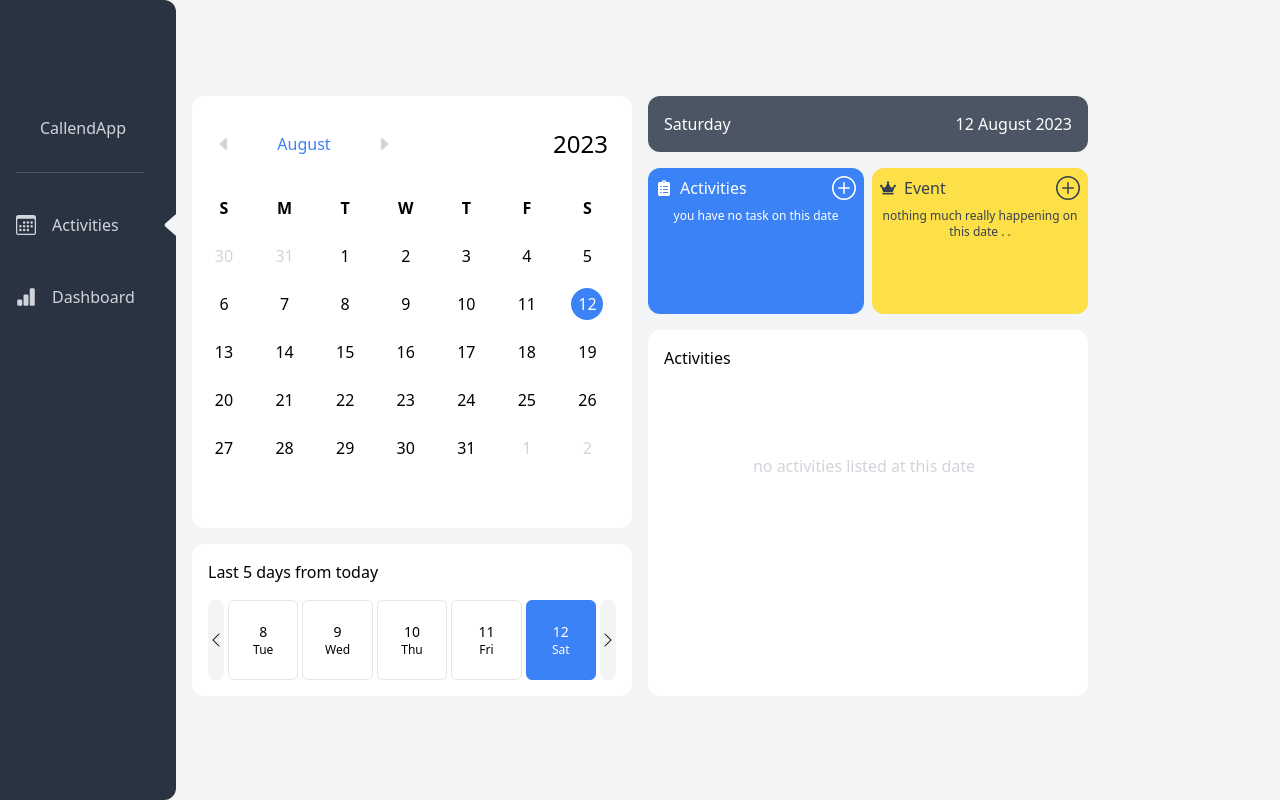
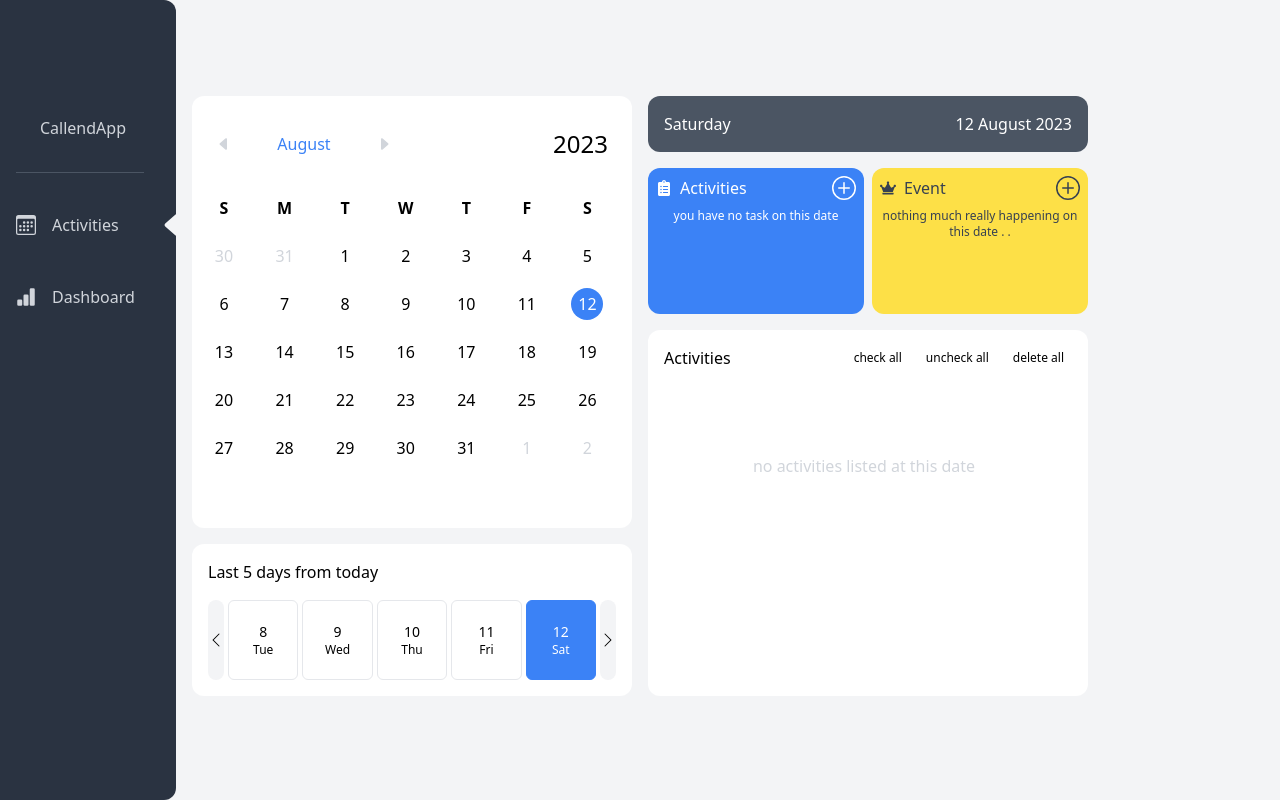
Before and after one commit to megatronhehe/calendar-app, a React (Vite) app: page / in a window 1280 px wide. Built offline with nearby package versions, Linux system fonts and the light colour scheme; some icons are missing.

Commit message:
feature added: check all, uncheck all, delete all activities

```diff
--- a/src/pages/Main/ActivitiesList.jsx
+++ b/src/pages/Main/ActivitiesList.jsx
@@ -1,9 +1,17 @@
-import React from "react";
+import React, { useState } from "react";
 
 import Section from "../../components/Section";
 import ActivityItem from "./ActivityItem";
+import { isSameDay } from "date-fns";
 
-const ActivitiesList = ({ setActivities, filterActivitiesByDateArray }) => {
+const ActivitiesList = ({
+	setActivities,
+	filterActivitiesByDateArray,
+	selectedDate,
+	activities,
+}) => {
+	const [toggleMore, setToggleMore] = useState(false);
+
 	const deleteActivity = (id) => {
 		setActivities((prev) => prev.filter((activity) => activity.id !== id));
 	};
@@ -15,6 +23,22 @@ const ActivitiesList = ({ setActivities, filterActivitiesByDateArray }) => {
 					? { ...activity, isDone: !activity.isDone }
 					: activity
 			)
+		);
+	};
+
+	const setAll = (check) => {
+		setActivities((prev) =>
+			prev.map((activity) =>
+				isSameDay(activity.date, selectedDate)
+					? { ...activity, isDone: check }
+					: activity
+			)
+		);
+	};
+
+	const deleteAll = (check) => {
+		setActivities((prev) =>
+			prev.filter((activity) => !isSameDay(activity.date, selectedDate))
 		);
 	};
 
@@ -31,13 +55,18 @@ const ActivitiesList = ({ setActivities, filterActivitiesByDateArray }) => {
 
 	return (
 		<Section>
-			<div className="h-full pr-2 overflow-y-auto">
+			<div className="h-full pr-2 ">
 				<div className="flex items-center justify-between w-full mb-4 ">
 					<h2 className="">Activities</h2>
+					<div className="flex gap-6 text-xs">
+						<button onClick={() => setAll(true)}>check all</button>
+						<button onClick={() => setAll(false)}>uncheck all</button>
+						<button onClick={deleteAll}>delete all</button>
+					</div>
 				</div>
 
 				{filterActivitiesByDateArray.length > 0 ? (
-					<div className="h-40">{activitiesElement}</div>
+					<div className="overflow-y-auto h-72">{activitiesElement}</div>
 				) : (
 					<div className="flex items-center justify-center h-40 text-gray-300">
 						<p>no activities listed at this date</p>
--- a/src/pages/Main/Main.jsx
+++ b/src/pages/Main/Main.jsx
@@ -179,6 +179,8 @@ const Main = () => {
 					<ActivitiesList
 						filterActivitiesByDateArray={filterActivitiesByDateArray}
 						setActivities={setActivities}
+						selectedDate={selectedDate}
+						activities={activities}
 					/>
 				</div>
 			</section>
```
